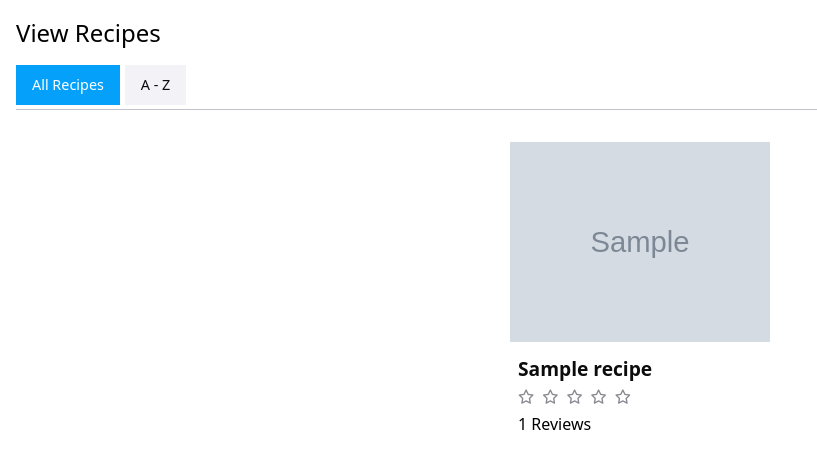
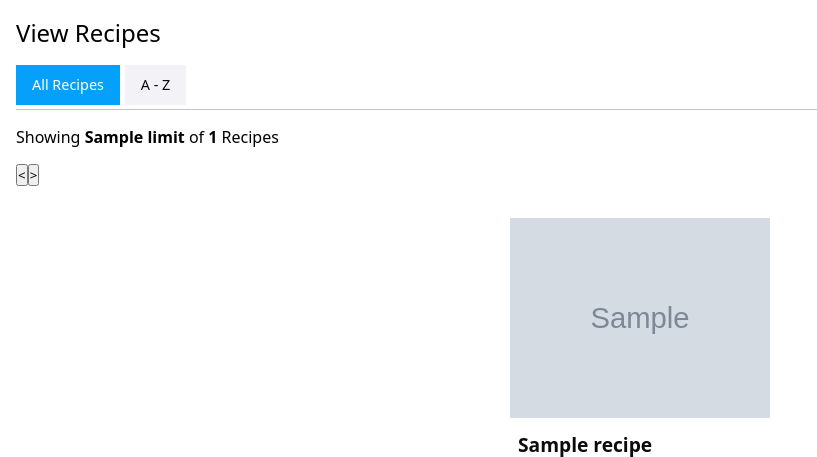
Before and after one commit to Genty83/My-Cook-Hub, a Python web app: template src/templates/view_recipes.html in a window 1280 px wide. Shown: the part 89-546 px from the top of the page, without its empty margins (0-817 px from the left). Run offline with Jinja, Linux system fonts and the light colour scheme; the template is opened without the code that fills it: most values are stand-ins (such as "Sample title", 1, 10 or a date in 2020); grey boxes marked "Sample" are stand-in pictures.

Commit message:
Added pagination

```diff
--- a/src/templates/view_recipes.html
+++ b/src/templates/view_recipes.html
@@ -3,6 +3,7 @@
 {% extends "base.html" %}
 
 {% block content %}
+
 
 <section class="flex-col gap-lg padding-lg">
     <h2>View Recipes</h2>
@@ -14,6 +15,21 @@
         </div>
         <div class="h_seperator"></div>
     </div>
+
+    <div class="flex-row gap-sm flex-center-align">
+        <p>
+            Showing <strong>{{ limit }}</strong> of <strong>{{ total_records }}</strong> Recipes
+        </p>
+    </div>
+
+    <form class="flex-row" action="{{ url_for('view_recipes') }}" method="post">
+        <input class="pagination-btn" name="page" type="submit" value="<">
+        {% for x in range(total_pages) %}
+            <input class="pagination-btn" name="page" type="submit" value="{{ x + 1 }}">
+        {% endfor %}
+        <input class="pagination-btn" name="page" type="submit" value=">">
+
+    </form>
 
     <div class="view-recipe-content padding-lg gap-md">
         {% if recipes|length > 0 %}
```
